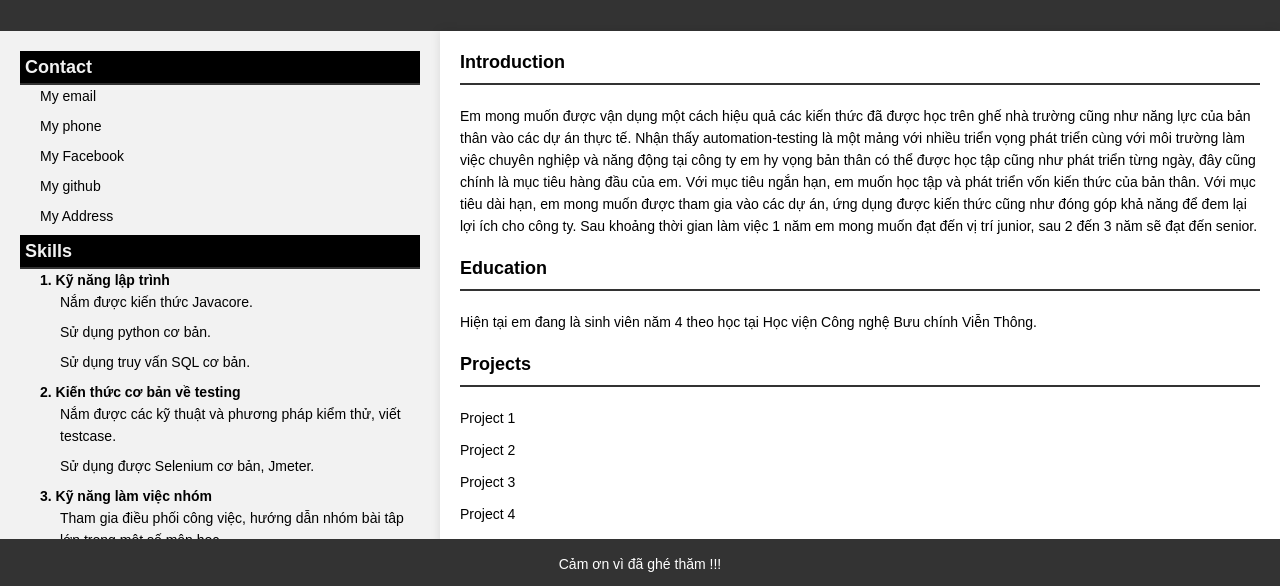
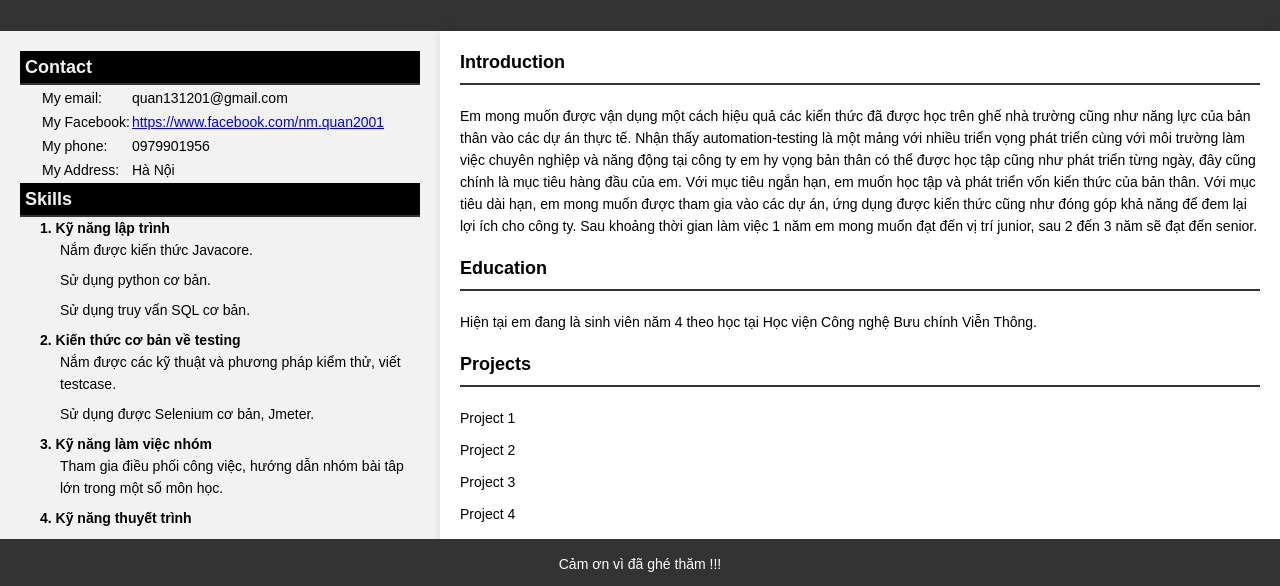
Before and after one commit to Kongwarriors/quannm_my_infor, a plain HTML site: page index.html in a window 1280 px wide. Shown: the part 211-797 px from the top of the page. Drawn offline with Linux system fonts and the light colour scheme.

Commit message:
update lan 2

```diff
--- a/index.html
+++ b/index.html
@@ -9,7 +9,7 @@
 <body>
     <header>
         <div class="img-container">
-            <img src="/static/quannm.jpg" alt="My avatar" class = "img my-avatar">
+            <img src="./static/quannm.jpg" alt="My avatar" class = "img my-avatar">
         </div>
         <div class="title-container">
             <h1>
@@ -26,13 +26,24 @@
             <div class="my-contact">
                 <h1>Contact</h1>
                 <div class="my-contact-list">
-                    <ul>
-                        <li>My email</li>
-                        <li>My phone</li>
-                        <li>My Facebook</li>
-                        <li>My github</li>
-                        <li>My Address</li>
-                    </ul>
+                    <table>
+                        <tr>
+                            <td>My email:</td>
+                            <td>quan131201@gmail.com</td>
+                        </tr>
+                        <tr>
+                            <td>My Facebook:</td>
+                            <td><a href="https://www.facebook.com/nm.quan2001">https://www.facebook.com/nm.quan2001</a></td>
+                        </tr>
+                        <tr>
+                            <td>My phone:</td>
+                            <td>0979901956</td>
+                        </tr>
+                        <tr>
+                            <td>My Address:</td>
+                            <td>Hà Nội</td>
+                        </tr>
+                    </table>
                 </div>
             </div>
 
--- a/styles.css
+++ b/styles.css
@@ -86,7 +86,7 @@ footer {
     align-items: center;
 }
 
-.my-contact-list ul,
+.my-contact-list table,
 .my-skills-list ul,
 .my-hobbies-detail ul {
     list-style: none;
```
